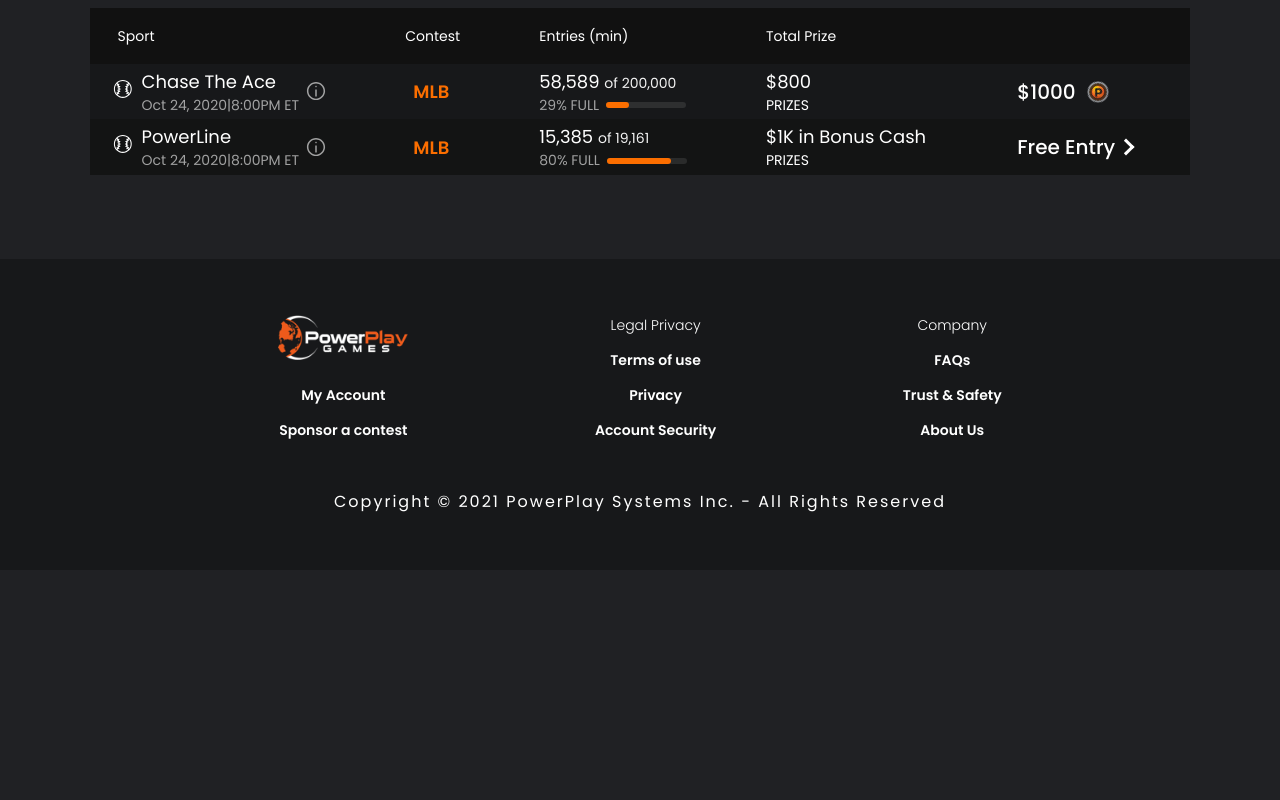
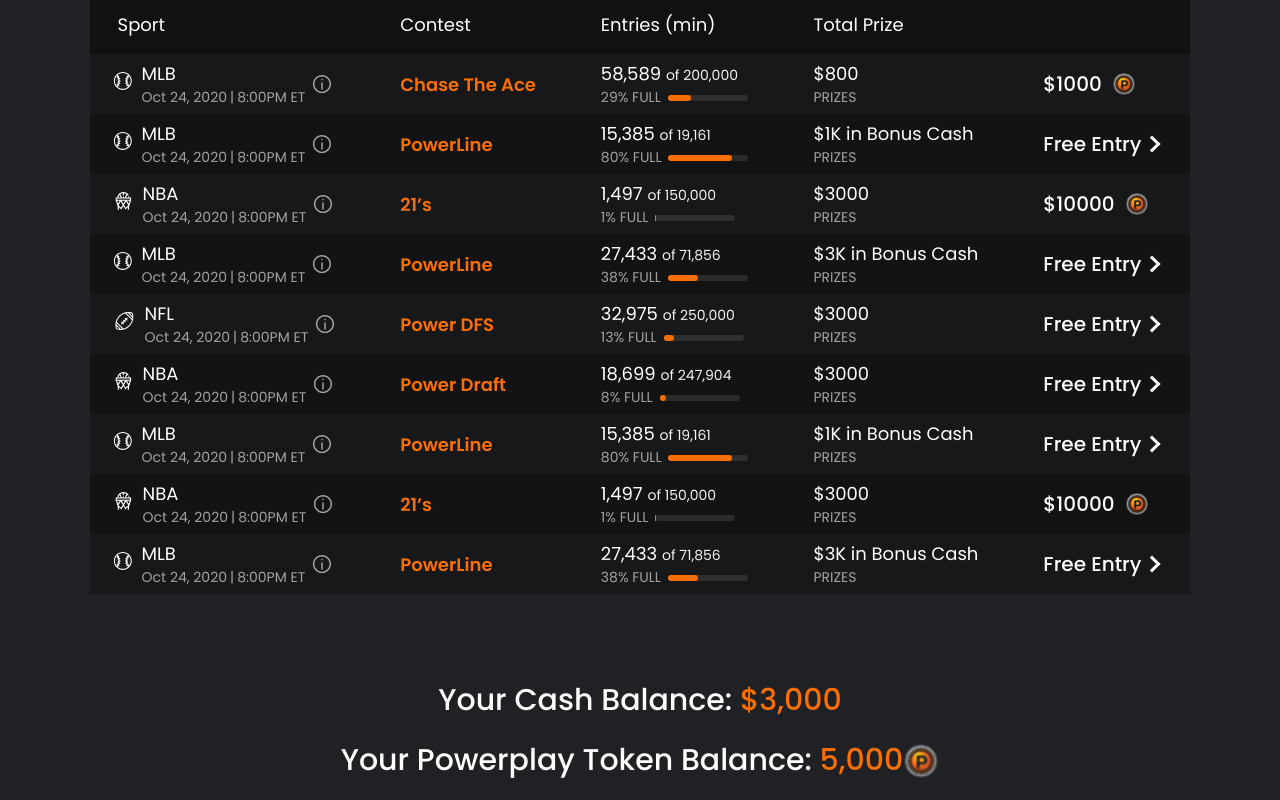
Before and after one commit to fancykingstar/live-fantasy, a React (Create React App) app: page /power-center in a window 1280 px wide. Shown: the part 460-1260 px from the top of the page. Before the commit the page ends 1030 px from the top, so only its background shows below. Built offline with nearby package versions, Linux system fonts and the light colour scheme.

Commit message:
design-the-power-play-page

```diff
--- a/src/pages/PowerCenter/InteractiveContests.js
+++ b/src/pages/PowerCenter/InteractiveContests.js
@@ -5,7 +5,6 @@
 import Hockeys from '../../icons/Hockeys';
 import SuperBall from '../../icons/SuperBall';
 import PowerPlayGridRow from './PowerPlayGridRow';
-import PowerPlayIcon from '../../assets/powerplay-icon.png';
 import Scrollbar from '../../utility/Scrollbar';
 
 const InteractiveContests = props => {
@@ -33,19 +32,19 @@
                 <div className='__table __block-on-large'>
                     {!isMobileDevice && (
                         <Fragment>
-                            <div>Sport</div>
-                            <div>Contest</div>
-                            <div>Entries (min)</div>
-                            <div>Total Prize</div>
-                            <div></div>
+                            <div className='__h6'>Sport</div>
+                            <div className='__h6'>Contest</div>
+                            <div className='__h6'>Entries (min)</div>
+                            <div className='__h6'>Total Prize</div>
+                            <div className='__h6'></div>
                         </Fragment>
                     )}
                     <PowerPlayGridRow
-                        type='MLB'
+                        contest='MLB'
                         Icon={Ball}
                         date='Oct 24, 2020'
                         time='8:00PM ET'
-                        contest='Chase The Ace'
+                        type='Chase The Ace'
                         entries='58589'
                         totalEntries='200000'
                         prize='800'
@@ -53,14 +52,160 @@
                         isMobileDevice={isMobileDevice}
                     />
                     <PowerPlayGridRow
-                        type='MLB'
+                        contest='MLB'
                         Icon={Ball}
                         date='Oct 24, 2020'
                         time='8:00PM ET'
-                        contest='PowerLine'
+                        type='PowerLine'
                         entries='15385'
                         totalEntries='19161'
                         prize='$1K in Bonus Cash'
+                        isMobileDevice={isMobileDevice}
+                    />
+                    <PowerPlayGridRow
+                        contest='NBA'
+                        Icon={BasketBall}
+                        date='Oct 24, 2020'
+                        time='8:00PM ET'
+                        type='21’s'
+                        entries='1497'
+                        totalEntries='150000'
+                        prize='3000'
+                        entryFee='10000'
+                        isMobileDevice={isMobileDevice}
+                    />
+                    <PowerPlayGridRow
+                        contest='MLB'
+                        Icon={Ball}
+                        date='Oct 24, 2020'
+                        time='8:00PM ET'
+                        type='PowerLine'
+                        entries='27433'
+                        totalEntries='71856'
+                        prize='$3K in Bonus Cash'
+                        isMobileDevice={isMobileDevice}
+                    />
+                    <PowerPlayGridRow
+                        contest='NFL'
+                        Icon={SuperBall}
+                        date='Oct 24, 2020'
+                        time='8:00PM ET'
+                        type='Power DFS'
+                        entries='32975'
+                        totalEntries='250000'
+                        prize='3000'
+                        isMobileDevice={isMobileDevice}
+                    />
+                    <PowerPlayGridRow
+                        contest='NBA'
+                        Icon={BasketBall}
+                        date='Oct 24, 2020'
+                        time='8:00PM ET'
+                        type='Power Draft'
+                        entries='18699'
+                        totalEntries='247904'
+                        prize='3000'
+                        isMobileDevice={isMobileDevice}
+                    />
+                    <PowerPlayGridRow
+                        contest='MLB'
+                        Icon={Ball}
+                        date='Oct 24, 2020'
+                        time='8:00PM ET'
+                        type='PowerLine'
+                        entries='15385'
+                        totalEntries='19161'
+                        prize='$1K in Bonus Cash'
+                        isMobileDevice={isMobileDevice}
+                    />
+                    <PowerPlayGridRow
+                        contest='NBA'
+                        Icon={BasketBall}
+                        date='Oct 24, 2020'
+                        time='8:00PM ET'
+                        type='21’s'
+                        entries='1497'
+                        totalEntries='150000'
+                        prize='3000'
+                        entryFee='10000'
+                        isMobileDevice={isMobileDevice}
+                    />
+                    <PowerPlayGridRow
+                        contest='MLB'
+                        Icon={Ball}
+                        date='Oct 24, 2020'
+                        time='8:00PM ET'
+                        type='PowerLine'
+                        entries='27433'
+                        totalEntries='71856'
+                        prize='$3K in Bonus Cash'
+                        isMobileDevice={isMobileDevice}
+                    />
+                    <PowerPlayGridRow
+                        contest='NFL'
+                        Icon={SuperBall}
+                        date='Oct 24, 2020'
+                        time='8:00PM ET'
+                        type='Power DFS'
+                        entries='32975'
+                        totalEntries='250000'
+                        prize='3000'
+                        isMobileDevice={isMobileDevice}
+                    />
+                    <PowerPlayGridRow
+                        contest='NBA'
+                        Icon={BasketBall}
+                        date='Oct 24, 2020'
+                        time='8:00PM ET'
+                        type='Power Draft'
+                        entries='18699'
+                        totalEntries='247904'
+                        prize='3000'
+                        isMobileDevice={isMobileDevice}
+                    />
+                    <PowerPlayGridRow
+                        contest='NBA'
+                        Icon={BasketBall}
+                        date='Oct 24, 2020'
+                        time='8:00PM ET'
+                        type='21’s'
+                        entries='1497'
+                        totalEntries='150000'
+                        prize='3000'
+                        entryFee='10000'
+                        isMobileDevice={isMobileDevice}
+                    />
+                    <PowerPlayGridRow
+                        contest='MLB'
+                        Icon={Ball}
+                        date='Oct 24, 2020'
+                        time='8:00PM ET'
+                        type='PowerLine'
+                        entries='27433'
+                        totalEntries='71856'
+                        prize='$3K in Bonus Cash'
+                        isMobileDevice={isMobileDevice}
+                    />
+                    <PowerPlayGridRow
+                        contest='NFL'
+                        Icon={SuperBall}
+                        date='Oct 24, 2020'
+                        time='8:00PM ET'
+                        type='Power DFS'
+                        entries='32975'
+                        totalEntries='250000'
+                        prize='3000'
+                        isMobileDevice={isMobileDevice}
+                    />
+                    <PowerPlayGridRow
+                        contest='NBA'
+                        Icon={BasketBall}
+                        date='Oct 24, 2020'
+                        time='8:00PM ET'
+                        type='Power Draft'
+                        entries='18699'
+                        totalEntries='247904'
+                        prize='3000'
                         isMobileDevice={isMobileDevice}
                     />
                 </div>
--- a/src/pages/PowerCenter/LivePowerPlay.js
+++ b/src/pages/PowerCenter/LivePowerPlay.js
@@ -1,34 +1,45 @@
-import React from 'react';
+import React, {useState, useEffect, Fragment} from 'react';
 import Billards from '../../icons/Billards';
 import CasinoChips from '../../icons/CasinoChips';
 import Stadium from '../../icons/Stadium';
 import PowerPlayGridRow from './PowerPlayGridRow';
 import './table.scss';
 import PowerPlayIcon from '../../assets/powerplay-icon.png';
+import { Link } from 'react-router-dom';
+import Scrollbar from '../../utility/Scrollbar';
 
-const LivePowerPlay = props => (
-    <div className='__table-wrapper __mt-6 __mb-6'>
-        <div className='__center __badges-wrapper'>
-            <div className='__inline-block'>
-                <div className='__grid __small'>
-                    <div className='__outline-badge __active'><Stadium />Live sports</div>
-                    <div className='__outline-badge'><Billards />Power Match</div>
-                    <div className='__outline-badge'><CasinoChips />Parlay Games</div>
-                    <div className='__outline-badge'>Show All</div>
-                </div>
+const LivePowerPlay = props => {
+    const [isMobileDevice, setMobileDevice] = useState(false);
+    const responsiveHandler = maxWidth => setMobileDevice(maxWidth.matches);
+    useEffect(() => {
+        const maxWidth = window.matchMedia("(max-width: 1200px)");
+        responsiveHandler(maxWidth);
+        maxWidth.addEventListener('change', responsiveHandler);
+        return () => maxWidth.removeEventListener('change', responsiveHandler);
+    }, [])
+    return (
+        <div className='__table-wrapper __mb-6'>
+            <div className='__flex'>
+                <div className='__badges-wrapper __live-power-play-badges-wrapper __ml-a __text-in-one-line __mediam'>
+                    <Link to='/' className='__outline-badge __active __f1'><Stadium />Live sports</Link>
+                    <Link to='/' className='__outline-badge __f1'><Billards />Power Match</Link>
+                    <Link to='/' className='__outline-badge __f1'><CasinoChips />Parlay Games</Link>
+                    <Link to='/' className='__outline-badge __f1'>Show All</Link>
                 </div>
             </div>
 
             <div className='__h6 __mt-2 __mb-1'>Most Popular</div>
-        <div className='__grid-wrapper __hide-scrollbar __mb-5'>
-            <div className='__main-grid'>
-                <div className='__hide-on-large'>
-                    <div>Type</div>
-                    <div>Contest</div>
-                    <div>Entries (min)</div>
-                    <div>Total Prizes</div>
-                    <div></div>
-                </div>
+            <Scrollbar className='__power-center-scrollbar'>
+                <div className='__table __block-on-large'>
+                    {!isMobileDevice && (
+                        <Fragment>
+                            <div className='__h6'>Sport</div>
+                            <div className='__h6'>Contest</div>
+                            <div className='__h6'>Entries (min)</div>
+                            <div className='__h6'>Total Prize</div>
+                            <div className='__h6'></div>
+                        </Fragment>
+                    )}
                     <PowerPlayGridRow
                         type='Chase The Ace'
                         Icon={CasinoChips}
@@ -142,12 +153,10 @@
                         prize='$300,000'
                     />
                 </div>
-        </div>
-        <div className='__container'>
-            <div className='__h2 __center __resize'>Your Cash Balance: <span className='__primary-color'> $3,000</span></div>
-            <div className='__h2 __center __mt-1 __mb-2 __resize'>Your Powerplay Token Balance: <span className='__primary-color'> 5,000 <img alt='' src={PowerPlayIcon} width='36' /></span></div>
-        </div>
+            </Scrollbar>
+
         </div>
     )
+}
 
 export default LivePowerPlay;
--- a/src/pages/PowerCenter/PowerCenter.js
+++ b/src/pages/PowerCenter/PowerCenter.js
@@ -6,6 +6,7 @@
 import './table.scss';
 import Footer from '../../components/Footer/Footer'
 import InteractiveContests from './InteractiveContests';
+import PowerPlayIcon from '../../assets/powerplay-icon.png';
 
 const PowerCenter = props => {
     const { url } = props.match;
@@ -14,7 +15,7 @@
             <Header />
             <div className='__PowerCenter'>
                 <div className='__viewport-large-title __center'>Power Center</div>
-                <div className='__flex __power-center-links __mb-6'>
+                <div className='__flex __power-center-links __mb-5'>
                     <NavLink exact to={`${url}`} className='__f1 __block __right __relative'>
                         <span className='__block'>Live-Play Fantasy Sports</span>
                     </NavLink>
@@ -27,6 +28,10 @@
                     <Route path={`${url}/contests`} component={LivePowerPlay} />
                 </div>
             </div>
+            <div className='__container'>
+                <div className='__h3 __center __h5-on-large'>Your Cash Balance: <span className='__primary-color __h3'> $3,000</span></div>
+                <div className='__h3 __center __mt-s __mb-3 __h5-on-large'>Your Powerplay Token Balance: <span className='__primary-color __h3 __inline-flex'> 5,000 <img alt='' src={PowerPlayIcon} width='36' /></span></div>
+            </div>
             <Footer isBlack={true} />
         </Fragment>
     )
--- a/src/pages/PowerCenter/PowerPlayGridRow.js
+++ b/src/pages/PowerCenter/PowerPlayGridRow.js
@@ -12,21 +12,19 @@
     const addCommas = entry => entry.toString().replace(/\B(?=(\d{3})+(?!\d))/g, ",");
     return (
         <Fragment>
-            <div className='__support'>
-                <div className='__flex __relative'>
+            <div className='__support __flex __relative'>
                 <span className='__icon __relative'><span></span><Icon className='__relative' /></span>
                 <div className='__f1 __main'>
                     <span className='__title __h6'>{contest}</span>
                     <div className='__date __ml-a __light-grey __very-small-on-large __block-on-large __flex'>
-                            {date}
-                            <span className='__hide-on-large'> | </span>
+                        <span> {date} </span>
+                        <span className='__hide-on-large __vertical-line'> | </span>
                         <span className='__block-on-large'></span> {time}
                         <Info className='__info-icon __relative __ml-s' />
                     </div>
                 </div>
             </div>
-            </div>
-            <div className='__flex __h6 __primary-color __bold __type __mediam-on-large'> {type} </div>
+            <div className='__flex __h6 __primary-color __bold __type __mediam-on-large __left'> {type} </div>
             <div className='__entries'>
                 <div>
                     <span className='__filled-entries __h6 __mediam-on-large'>{addCommas(entries)} </span>
@@ -39,7 +37,7 @@
             </div>
             <div className='__flex __prize __column __flex-start'>
                 <div className='__h6 __mediam-on-large'>{+prize ? `$${prize}` : prize} </div>
-                <div className='__very-small-on-large'><span className='__hide-only-on-large'>TOTAL</span> PRIZES</div>
+                <div className='__very-small-on-large __light-grey'><span className='__hide-only-on-large'>TOTAL</span> PRIZES</div>
             </div>
             <Link to='/' className='__flex  __h5 __small-on-large __entryfee'>
                 {entryFee ? (
--- a/src/pages/PowerCenter/PowerPlayGridRow.scss
+++ b/src/pages/PowerCenter/PowerPlayGridRow.scss
@@ -8,18 +8,18 @@
             border-radius: 1em;
             height: 6px;
         }
-        .__date{
-            line-height: 0.8em;
-        }
         .__entryfee{
             justify-content: flex-end;
         }
+    }
+    .__vertical-line{
+        margin: 0 0.22em;
     }
 }
 @media (min-width: 1199px){
     .__table{
         >div, >a{
-            padding: 0.27em 2em;
+            padding: 6px 28px;
             background-color: rgba(17, 17, 17, 0.8);
             &:nth-child(10n + 6), &:nth-child(10n + 7), &:nth-child(10n + 8), &:nth-child(10n + 9), &:nth-child(10n + 10){
                 background-color: #17181a;
@@ -28,6 +28,8 @@
                 background: $black;
                 display: flex;
                 align-items: center;
+                position: -webkit-sticky;
+                position: sticky;
             }
         }
         .__light-grey{
@@ -46,6 +48,7 @@
 
 @media (max-width: 1200px){
     .__table{
+        line-height: 1.2em;
         .__bar{
             width: 70px;
         }
@@ -60,6 +63,7 @@
         overflow: hidden;
         .__support{
             width: 100%;
+            align-items: flex-start;
             .__main{
                 display: flex;
             }
@@ -69,30 +73,27 @@
                 width: 1em;
             }
             .__icon{
-                margin-right: 0.84em;
+                margin-right: 0.8em;
                 height: 100%;
                 left: 0;
                 span{
                     position: absolute;
-                    padding: 2.4em 0;
+                    padding: 2em 0 ;
                     width: 100%;
                     bottom: 0;
                     background: $primary;
-                    border-radius: 2em;
+                    border-radius: 0 0 2em 2em;
                 }
                 svg{
-                    margin: 0 0.5em 0.5em 0.5em;
+                    margin: 0.5em 0.5em 0 0.5em;
                     color: #111;
                 }
-            }
-            .__title{
-                margin-top: 1em;
             }
         }
         .__type{
             position: absolute;
-            top: 0.7em;
-            left: 4em;
+            top: 2.2em;
+            left: 3.9em;
         }
         .__entries{
             width: 50%;
--- a/src/pages/PowerCenter/table.scss
+++ b/src/pages/PowerCenter/table.scss
@@ -3,9 +3,12 @@
 .__table-wrapper{
     .__badges-wrapper{
         display: grid;
-        grid-template-columns: 1fr 1fr 1fr 1fr 1fr;
+        grid-template-columns: repeat(5, 1fr);
         grid-gap: 1em;
         overflow: auto;
+        &.__live-power-play-badges-wrapper{
+            grid-template-columns: repeat(4, 1fr);
+        }
         .__outline-badge{
             padding: 0.69em 2.13em;
             @media (max-width: 1050px) {
@@ -17,12 +20,17 @@
         }
     }
     .__power-center-scrollbar{
-        max-height: 400px;
+        max-height: 600px;
         .__table{
+            border-radius: 4px;
+            overflow: hidden;
             display: grid;
             grid-template-columns: auto auto auto auto auto;
             grid-auto-rows: 1fr;
-            @media (max-width: 1200px) {
+        }
+        @media (max-width: 1200px) {
+            max-height: initial;
+            .__table{
                 grid-template-columns: 1fr;
                 grid-row-gap: 1em;
             }
--- a/src/scss/flex.scss
+++ b/src/scss/flex.scss
@@ -33,3 +33,7 @@
 .__sa{
     justify-content: space-around;
 }
+.__inline-flex{
+    display: inline-flex;
+    align-items: center;
+}
```
Also changed, not shown: src/pages/PowerCenter/PowerCenter.scss (+3 -12 lines), 1 other file (tests, documents, lock files or other folders). Lines whose indentation alone changed are shown as unchanged.
